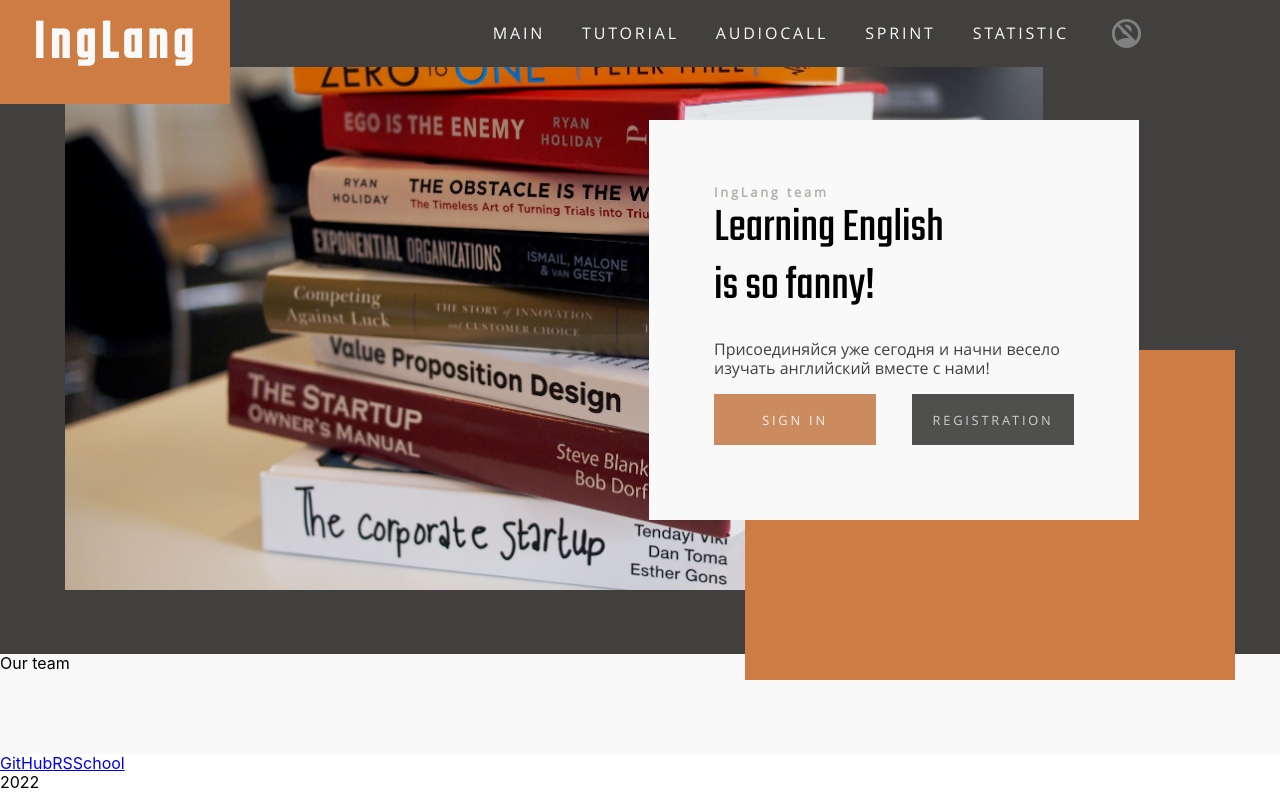
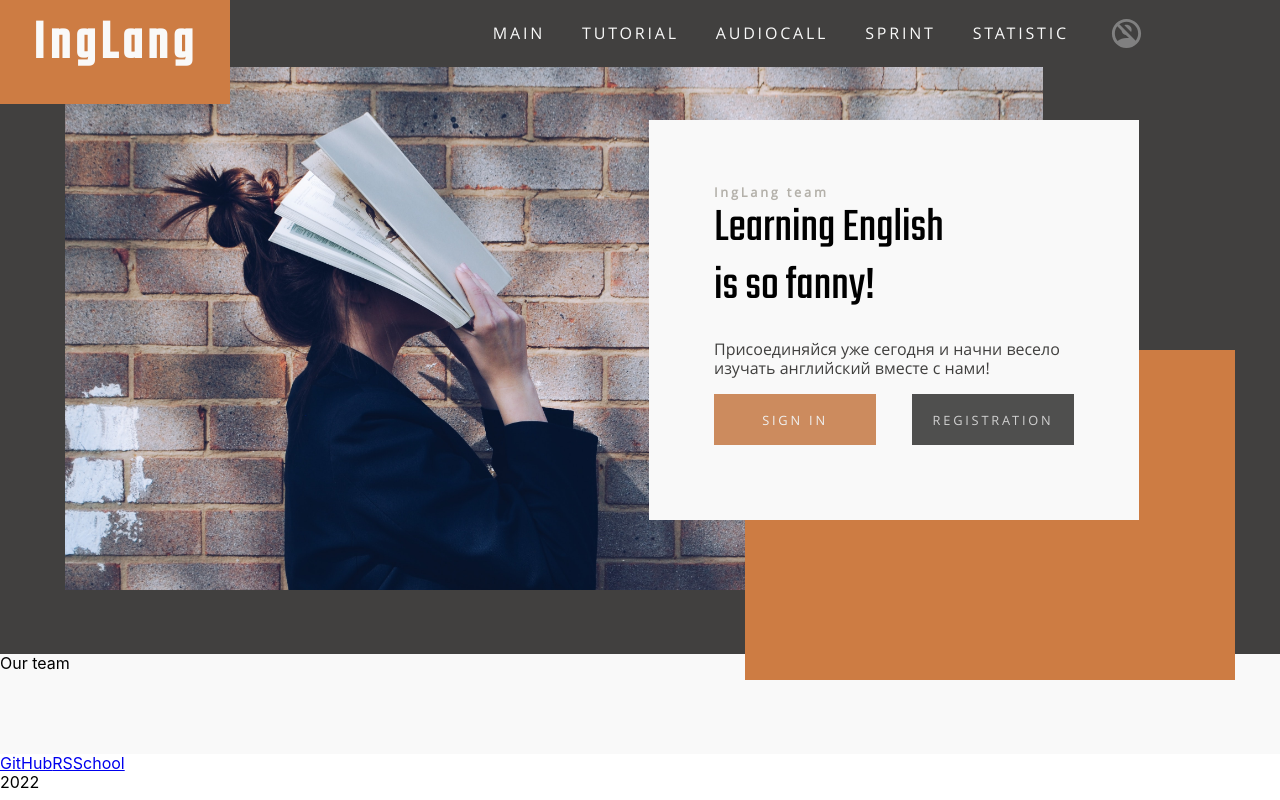
Before and after one commit to 1LisaW/rslang, a React (Create React App) app: page / in a window 1280 px wide. Built offline with nearby package versions, Linux system fonts and the light colour scheme.

Commit message:
refactor: change main img

```diff
--- a/src/components/Main/main.scss
+++ b/src/components/Main/main.scss
@@ -26,7 +26,7 @@ $REGISTRATION-BUTTON-HEIGHT: 4em;
 .start-page__hero-img {
   height: $HERO-IMG-HEIGHT;
   width: $HERO-IMG-WIDTH;
-  background-image: url('../../assets/imgs/25.jpg');
+  background-image: url('../../assets/imgs/start-page__hero-img.jpg');
   background-size: cover;
 }
 .start-page__decoration-container {
```
Also changed, not shown: src/assets/imgs/start-page__hero-img.jpg (renamed from src/assets/imgs/11.jpg), 1 other file (tests, documents, lock files or other folders).
